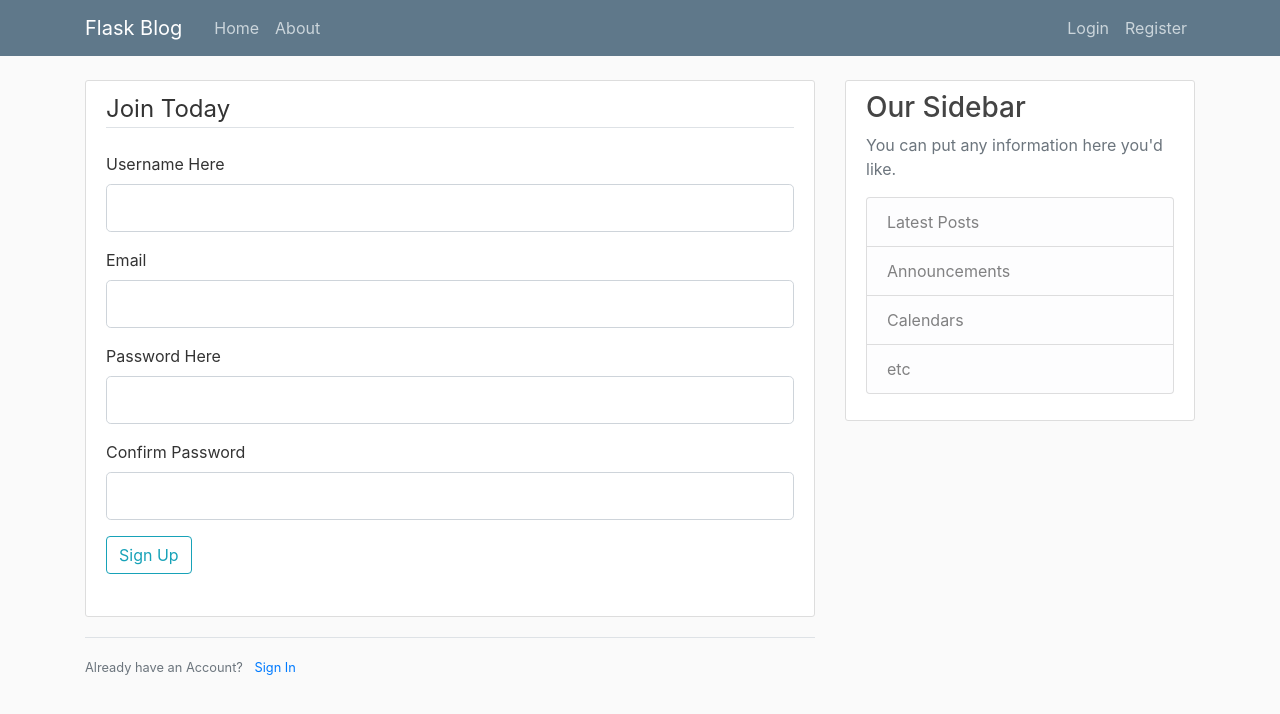
After one commit to MinaGawargious/PythonTutorials, a Flask app: page /register in a window 1280 px wide. The commit adds this page. Shown: the top 714 px of the page. Run offline with Flask 3, Linux system fonts and the light colour scheme; some libraries are stand-ins or nearby versions.

Commit message:
Add login and register forms

```diff
--- a/flask_blog/flask_blog.py
+++ b/flask_blog/flask_blog.py
@@ -1,7 +1,12 @@
 # Flask is a good microframeowrk that makes it easy to work with backend web apps
 
-from flask import Flask, render_template, url_for # import Flask class and render_template function. url_for is a function that finds exact locations of routes for us
+from flask import Flask, render_template, url_for, flash, redirect # import Flask class and render_template function. url_for is a function that finds exact locations of routes for us
+from forms import RegistrationForm, LoginForm
 app = Flask(__name__) # app variable is instance of Flask class. Pass in __name__ so Flask knows where to look for templates and static files
+
+# When we use these forms, we need to set a secret key for our app to protect against modifiying cookies and cross-site request forgery attacks
+app.config["SECRET_KEY"] = "67a1d9a6ebd5246597e2c71085d9842b"
+#import secrets; secrets.token_hex(16)
 
 posts = [
     {
@@ -28,6 +33,21 @@ def home():
 def about():
     return render_template("about.html", title="About Page")
 
+@app.route("/register", methods=["GET", "POST"])
+def registration():
+    # create instance of form we will send to our application
+    form = RegistrationForm()
+    if form.validate_on_submit():
+        flash(f"Account created for {form.username.data}!", "success")  # Add a flash message at the top
+        return redirect(url_for("home"))
+    return render_template("register.html", title="Register", form=form) # We have access to title and form inside our template
+
+@app.route("/login")
+def login():
+    # create instance of form we will send to our application
+    form = LoginForm()
+    return render_template("login.html", title="Login", form=form) # We have access to title and form inside our template
+
 # Before we run app, we need to set environment variable to file we want to be our flask application. Here, export FLASK_APP=flask_blog.py
 # localhost = 127.0.0.1
 
--- /dev/null
+++ b/flask_blog/forms.py
@@ -0,0 +1,22 @@
+# Forms and User Input are so common, we don't have to reinvent the wheel. WT-Forms is available for use
+from flask_wtf import FlaskForm
+from wtforms import StringField, PasswordField, SubmitField, BooleanField
+from wtforms.validators import DataRequired, Length, Email, EqualTo
+# We write Python classes that are representative of our forms, and they will be automatically converted to HTML forms within our template
+
+class RegistrationForm(FlaskForm):
+    username = StringField("Username Here", validators=[DataRequired(), Length(min=2, max=20)]) # Username is also label in our HTML
+
+    email = StringField("Email", validators=[DataRequired(), Email()])
+
+    password = PasswordField("Password Here", validators=[DataRequired()])
+    confirm_password = PasswordField("Confirm Password", validators=[DataRequired(), EqualTo("password")])
+
+    submit = SubmitField("Sign Up")
+
+class LoginForm(FlaskForm):
+    email = StringField("Email", validators=[DataRequired(), Email()])
+    password = PasswordField("Password", validators=[DataRequired()])
+    remember = BooleanField('Remember Me')
+
+    submit = SubmitField("Login")
--- a/flask_blog/templates/layout.html
+++ b/flask_blog/templates/layout.html
@@ -53,6 +53,16 @@
         <div class="col-md-8">
         <!-- container is Bootstrap-specific class that adds some padding and spacing -->
         <!-- We have the common code, and we can create blocks that our child templates can override -->
+         <!-- with_categories lets us get the "success" category -->
+            {% with messages = get_flashed_messages(with_categories=true) %}
+                {% if messages %}
+                    {% for category, message in messages %}
+                        <div class="alert alert-{{ category }}">
+                            {{ message }}
+                        </div>
+                    {% endfor %}
+                {% endif %}
+            {% endwith %}
             {% block content %}{% endblock %}
         </div>
         <div class="col-md-4">
--- /dev/null
+++ b/flask_blog/templates/register.html
@@ -0,0 +1,41 @@
+{% extends "layout.html" %}
+{% block content %}
+<!-- content-section is style we have in main.css. All these classes are bootstrap stuff to make it look nicer, like mb-4 is margin-bottom 4 -->
+    <div class="content-section">
+        <form method="post" action="">
+            <!-- action="" means when we post this form it's gonna post the info to the same route we're currently on. We submit post request back to the same register route with our form data. So we need to accept post requests here, else we get Method Not Allowed. The method is not allowed for the requested URL. error when we send the post request. We need to have a list of allowed methods in our route in flask_blog.py -->
+             <!-- form.hidden_tag() adds a CSRF (cross-site request forgery) token. This hidden tag is part of the protection like the secret key was -->
+             {{ form.hidden_tag() }}
+             <fieldset class="form-group">
+                <legend class="border-bottom mb-4">Join Today</legend>
+                <div class="form-group">
+                    {{ form.username.label(class="form-control-label") }}
+                    {{ form.username(class="form-control form-control-lg") }}
+                </div>
+                <div class="form-group">
+                    {{ form.email.label(class="form-control-label") }}
+                    {{ form.email(class="form-control form-control-lg") }}
+                </div>
+                <div class="form-group">
+                    {{ form.password.label(class="form-control-label") }}
+                    {{ form.password(class="form-control form-control-lg") }}
+                </div>
+                <div class="form-group">
+                    {{ form.confirm_password.label(class="form-control-label") }}
+                    {{ form.confirm_password(class="form-control form-control-lg") }}
+                </div>
+                <div class="form-group">
+                    <!-- btn-outline-info gives blueish outline button -->
+                    {{ form.submit(class="btn btn-outline-info") }}
+                </div>
+             </fieldset>
+        </form>
+    </div>
+    <!-- pt-3 = padding top of 3 and ml-2 is margin left of 2-->
+    <div class="border-top pt-3">
+        <small class="text-muted">
+            <!-- url_for is NOT the name of the route. It's the name of the route FUNCTION -->
+            Already have an Account? <a class="ml-2" href="{{ url_for('login') }}">Sign In</a>
+        </small>
+    </div>
+{% endblock content %}
```
Also changed, not shown: flask_blog/templates/login.html (added).
